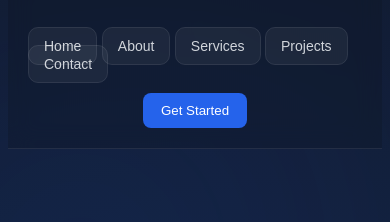
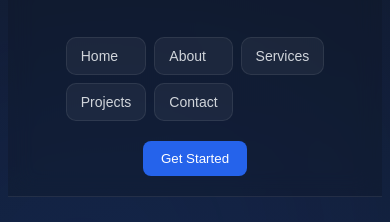
Before and after one commit to ahmedgedo800-maker/VELORA-Landing-Page, a plain HTML site: page index.html in a window 390 px wide. Shown: the part 79-301 px from the top of the page. Drawn offline with Linux system fonts and the light colour scheme.

Commit message:
Add files via upload

```diff
--- a/responsive.css
+++ b/responsive.css
@@ -7,13 +7,15 @@
     }
 
     nav div {
-        gap: 15px;
-        flex-wrap: wrap;
+        display: grid;
+        gap: 8px;
+        grid-template-columns: repeat(3,auto);
         justify-content: center;
     }
 
     nav a {
         font-size: 14px;
+        padding: 10px  14px;
     }
 
     nav button {
```
